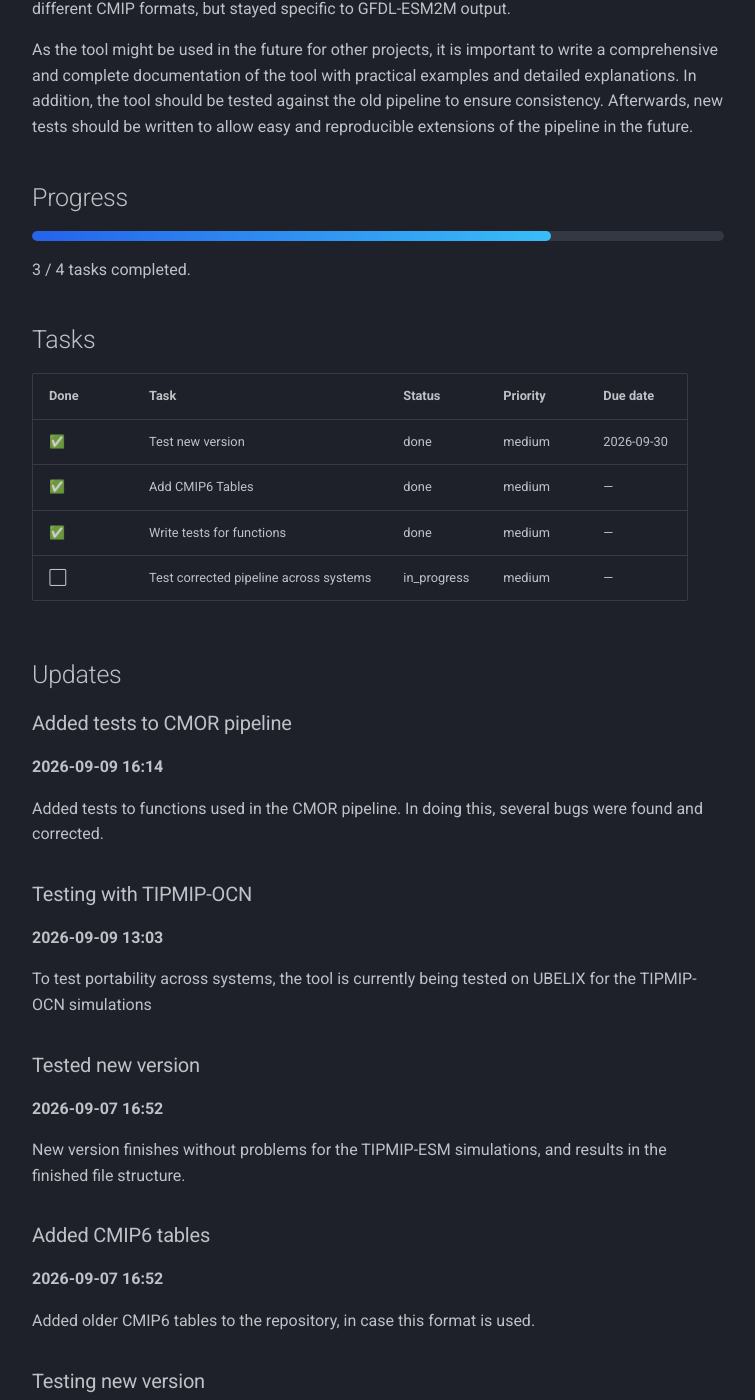
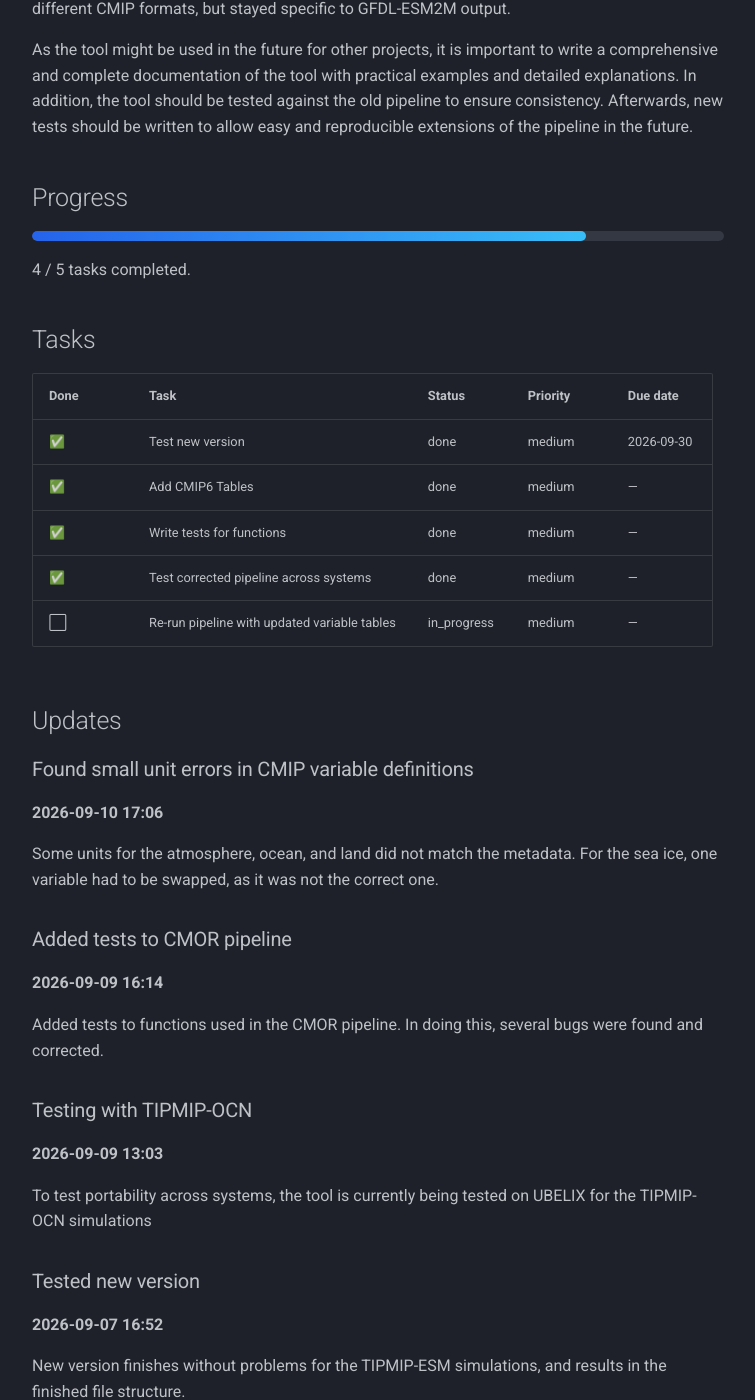
Before and after one commit to ursho2552/urs-research-atlas, an MkDocs documentation site: the page built from docs/projects/document-new-gfdl-esm2m-cmor-pipeline.md, in a window 1280 px wide and 1400 px high, scrolled down 640 px. Shown: the whole window, without its empty margins (262-1017 px from the left). Built offline with MkDocs 1.6.1 and Material for MkDocs 9.7.7, drawn with Linux system fonts in a browser that asks for light colours; some of the changed text lies outside the part shown.

Commit message:
End of day update. Corrected units and metadata in variable tables

```diff
--- a/docs/projects/document-new-gfdl-esm2m-cmor-pipeline.md
+++ b/docs/projects/document-new-gfdl-esm2m-cmor-pipeline.md
@@ -5,7 +5,7 @@
 <span class="ra-badge ra-badge-active">active</span>
 
 **Area:** Climate data standardisation workflows
-**Updated:** 2026-09-09 16:15
+**Updated:** 2026-09-10 17:06
 **Tags:** `GFDL-ESM2M` `CMOR` `CMIP` `climate data` `NetCDF` `metadata` `Python`
 
 ## Summary
@@ -19,9 +19,9 @@ As the tool might be used in the future for other projects, it is important to w
 
 ## Progress
 
-<div class="ra-progress"><div class="ra-progress-bar" style="width: 75%"></div></div>
+<div class="ra-progress"><div class="ra-progress-bar" style="width: 80%"></div></div>
 
-3 / 4 tasks completed.
+4 / 5 tasks completed.
 
 ## Tasks
 
@@ -30,9 +30,19 @@ As the tool might be used in the future for other projects, it is important to w
 | ✅ | Test new version | done | medium | 2026-09-30 |
 | ✅ | Add CMIP6 Tables | done | medium | — |
 | ✅ | Write tests for functions | done | medium | — |
-| ⬜ | Test corrected pipeline across systems | in_progress | medium | — |
+| ✅ | Test corrected pipeline across systems | done | medium | — |
+| ⬜ | Re-run pipeline with updated variable tables | in_progress | medium | — |
 
 ## Updates
+
+
+### Found small unit errors in CMIP variable definitions
+
+**2026-09-10 17:06**
+
+Some units for the atmosphere, ocean, and land did not match the metadata. For the sea ice, one variable had to be swapped, as it was not the correct one.
+
+
 
 
 ### Added tests to CMOR pipeline
```
Also changed, not shown: content/projects/document-new-gfdl-esm2m-cmor-pipeline.yml (+16 -3 lines), docs/index.md (+10 -10 lines), docs/projects/index.md (+2 -2 lines), docs/todo.md (+1 -1 lines).
